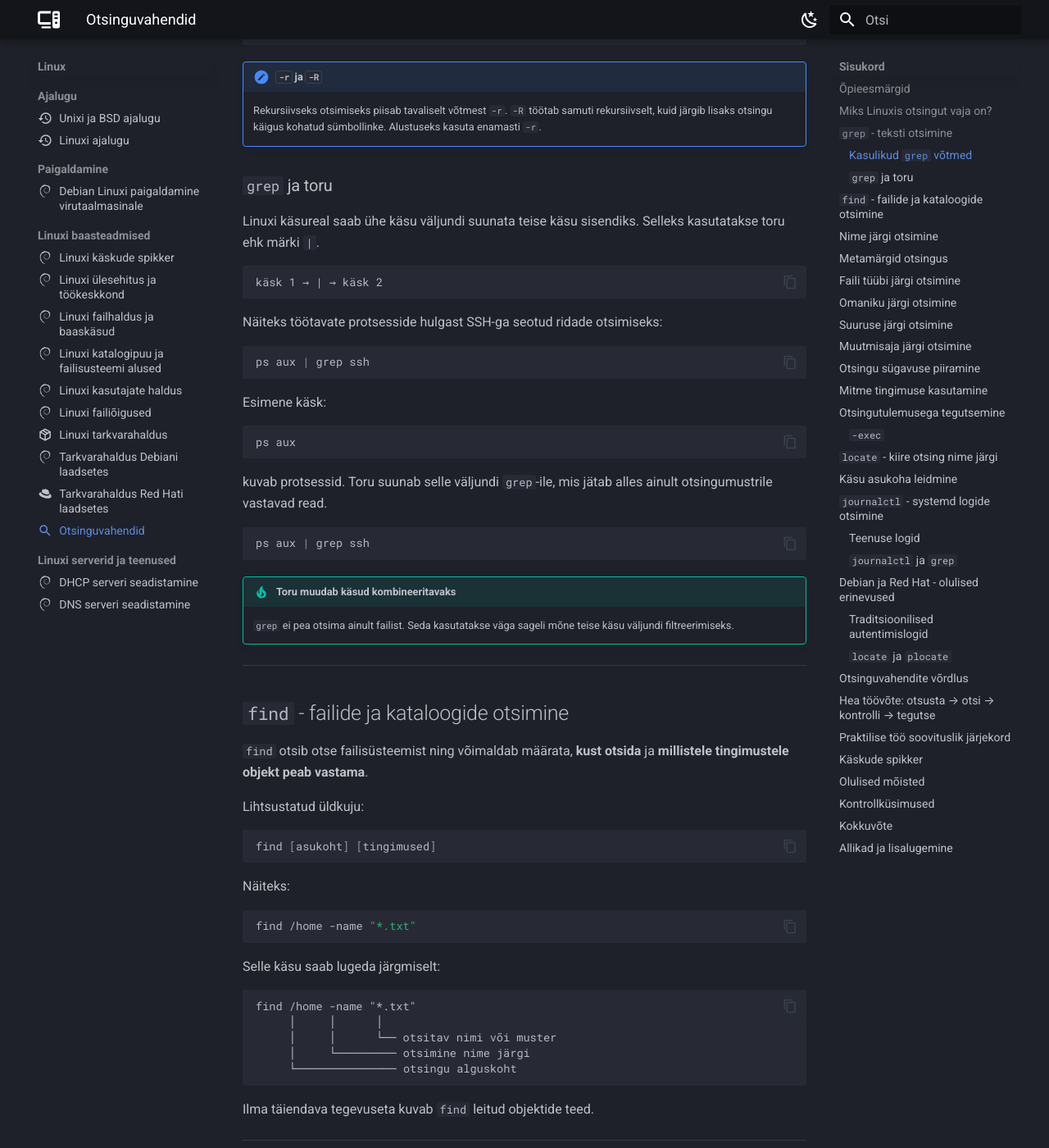
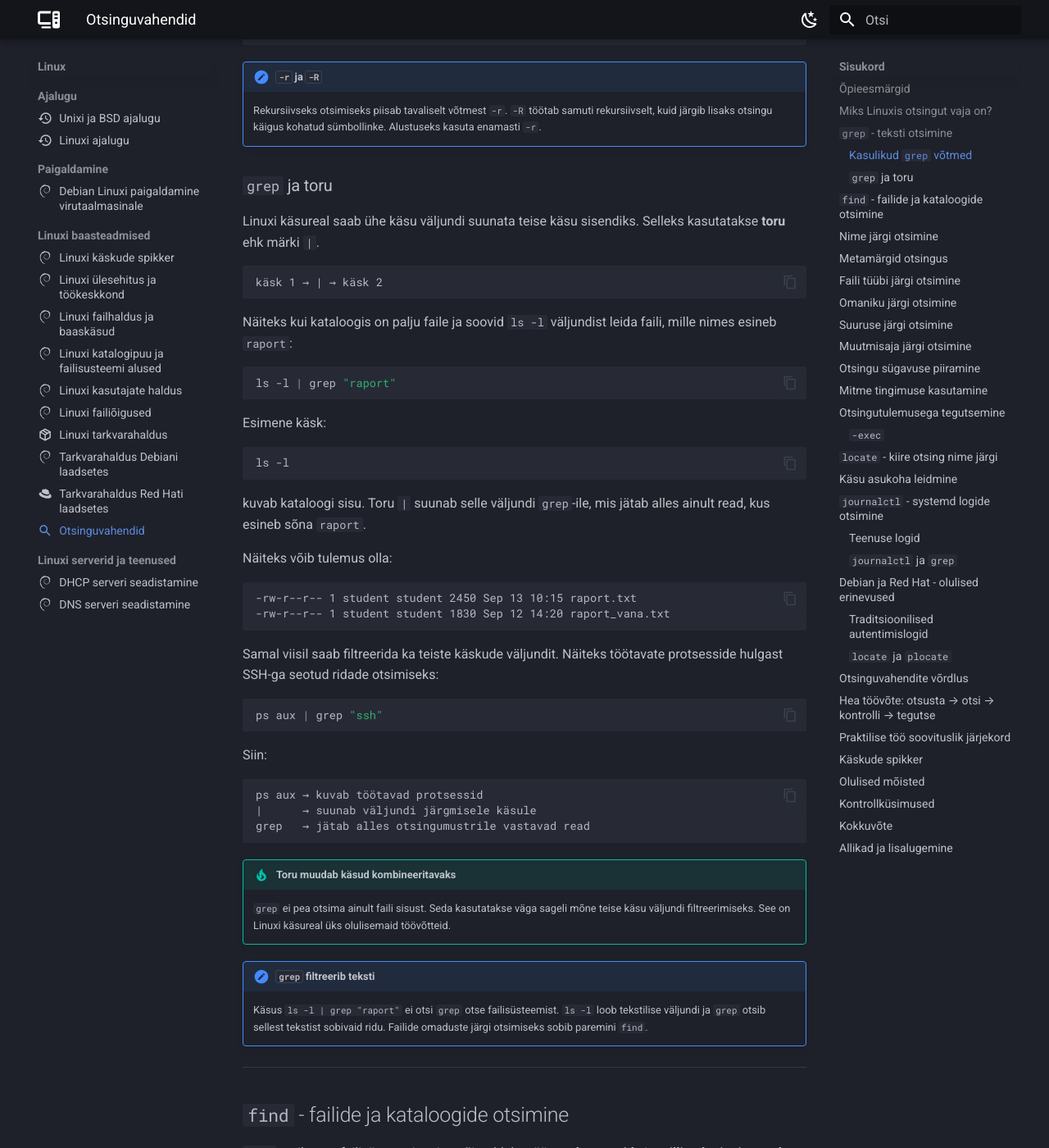
Before and after one commit to priitpaap/priitpaap.github.io, an MkDocs documentation site: the page built from docs/linux/otsinguvahendid.md, in a window 1280 px wide and 1400 px high, scrolled down 2936 px. Shown: the whole window at 82% size. Built offline with MkDocs 1.6.1 and Material for MkDocs 9.7.7, drawn with Linux system fonts in a browser that asks for light colours; some of the changed text lies outside the part shown.

Commit message:
Uuendatud otsinguvahendid.md

````diff
--- a/docs/linux/otsinguvahendid.md
+++ b/docs/linux/otsinguvahendid.md
@@ -105,32 +105,52 @@ grep -rl "student" /home/
 
 ### `grep` ja toru
 
-Linuxi käsureal saab ühe käsu väljundi suunata teise käsu sisendiks. Selleks kasutatakse toru ehk märki `|`.
+Linuxi käsureal saab ühe käsu väljundi suunata teise käsu sisendiks. Selleks kasutatakse **toru** ehk märki `|`.
 
 ```text
 käsk 1 → | → käsk 2
 ```
 
-Näiteks töötavate protsesside hulgast SSH-ga seotud ridade otsimiseks:
+Näiteks kui kataloogis on palju faile ja soovid `ls -l` väljundist leida faili, mille nimes esineb `raport`:
 
 ```bash
-ps aux | grep ssh
+ls -l | grep "raport"
 ```
 
 Esimene käsk:
 
 ```bash
-ps aux
+ls -l
 ```
 
-kuvab protsessid. Toru suunab selle väljundi `grep`-ile, mis jätab alles ainult otsingumustrile vastavad read.
+kuvab kataloogi sisu. Toru `|` suunab selle väljundi `grep`-ile, mis jätab alles ainult read, kus esineb sõna `raport`.
+
+Näiteks võib tulemus olla:
+
+```text
+-rw-r--r-- 1 student student 2450 Sep 13 10:15 raport.txt
+-rw-r--r-- 1 student student 1830 Sep 12 14:20 raport_vana.txt
+```
+
+Samal viisil saab filtreerida ka teiste käskude väljundit. Näiteks töötavate protsesside hulgast SSH-ga seotud ridade otsimiseks:
 
 ```bash
-ps aux | grep ssh
+ps aux | grep "ssh"
+```
+
+Siin:
+
+```text
+ps aux → kuvab töötavad protsessid
+|      → suunab väljundi järgmisele käsule
+grep   → jätab alles otsingumustrile vastavad read
 ```
 
 !!! tip "Toru muudab käsud kombineeritavaks"
-    `grep` ei pea otsima ainult failist. Seda kasutatakse väga sageli mõne teise käsu väljundi filtreerimiseks.
+    `grep` ei pea otsima ainult faili sisust. Seda kasutatakse väga sageli mõne teise käsu väljundi filtreerimiseks. See on Linuxi käsureal üks olulisemaid töövõtteid.
+
+!!! note "`grep` filtreerib teksti"
+    Käsus `ls -l | grep "raport"` ei otsi `grep` otse failisüsteemist. `ls -l` loob tekstilise väljundi ja `grep` otsib sellest tekstist sobivaid ridu. Failide omaduste järgi otsimiseks sobib paremini `find`.
 
 ---
 
````
Also changed, not shown: other parts of docs/linux/otsinguvahendid.md (+1 -1 lines), docs/linux/test.md (added, +48 -0 lines).
